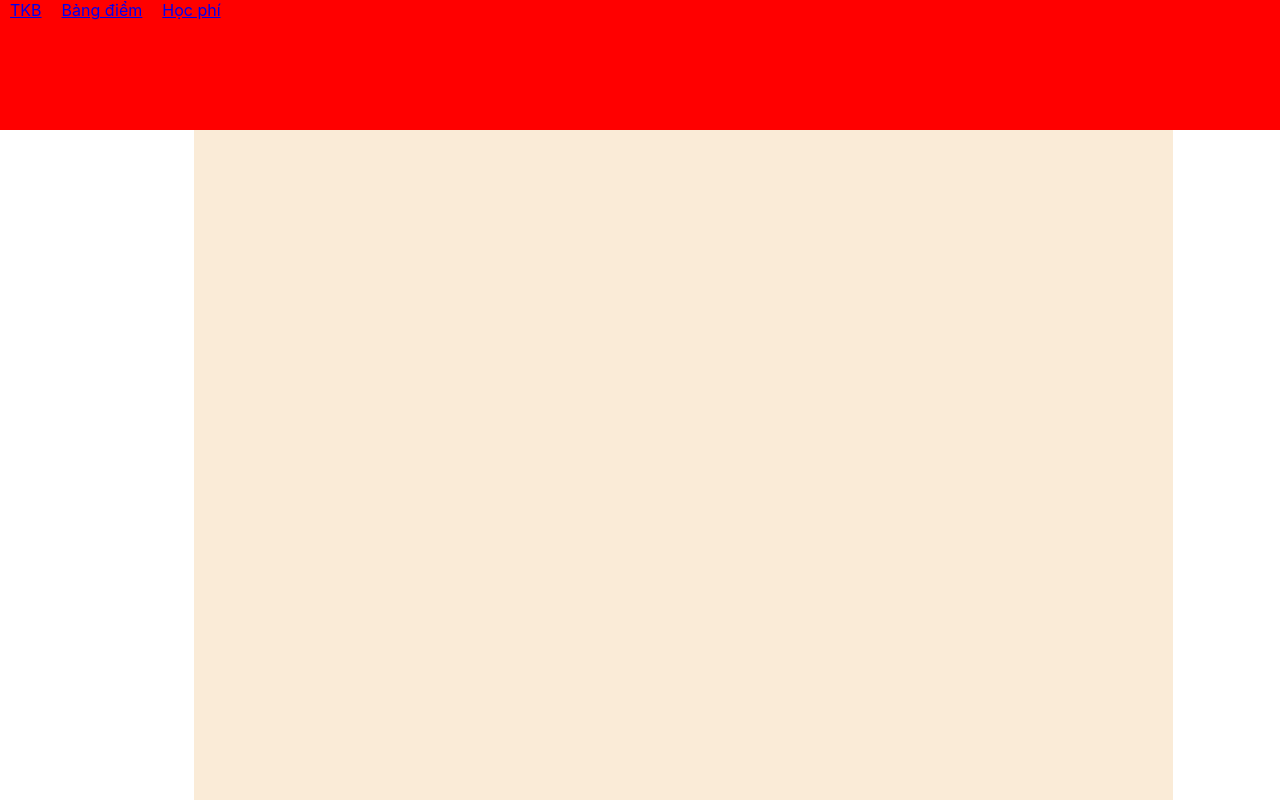
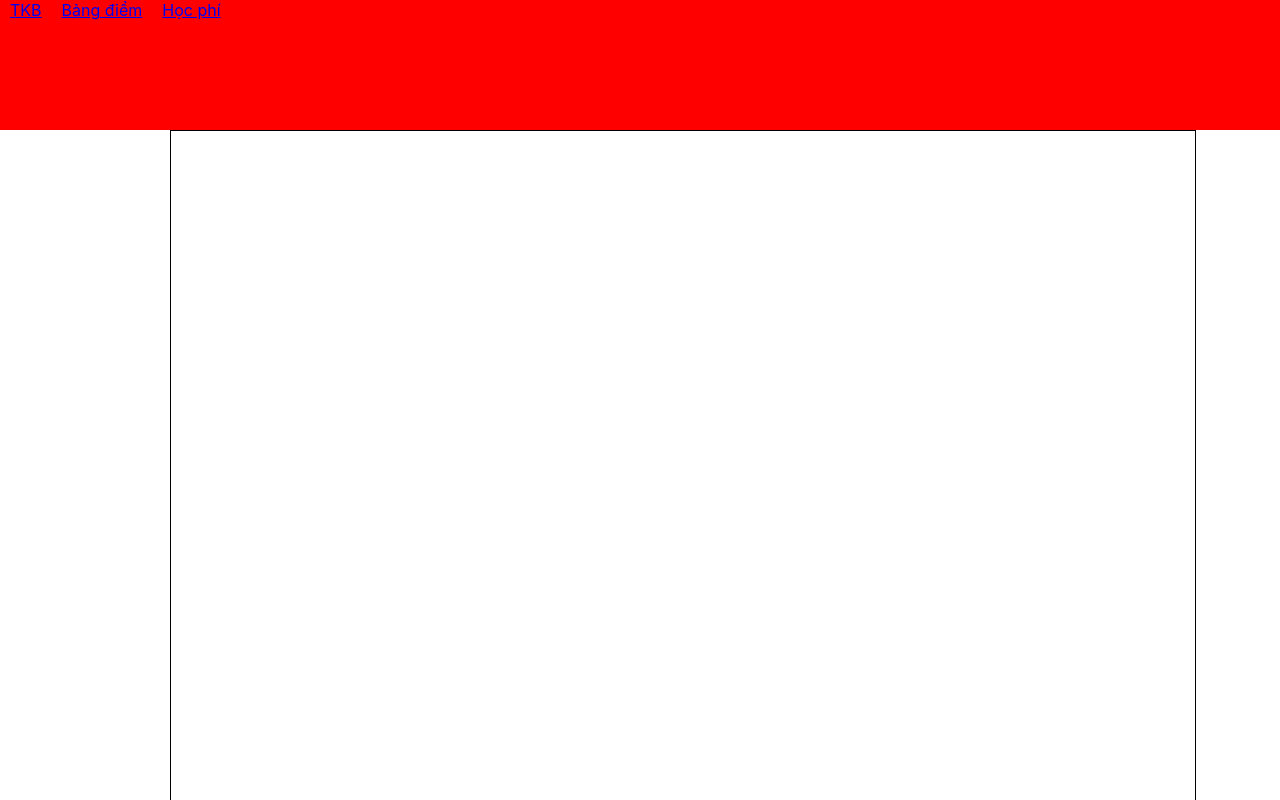
Before and after one commit to Frontend-2022/frontend-week3, a React (Create React App) app: page /transcript in a window 1280 px wide. Shown: the top 800 px of the page. Built offline with nearby package versions, Linux system fonts and the light colour scheme.

Commit message:
Update transcript.css

```diff
--- a/src/components/transcript/transcript.css
+++ b/src/components/transcript/transcript.css
@@ -1,6 +1,7 @@
 .contentMiddle {
-    width: 979px;
+    width: 75%;
     height: 3207px;
-    background-color: antiquewhite;
+    background-color:#ffff;
     margin: 0 auto;
+    border: 1px solid  ;
 }
```
